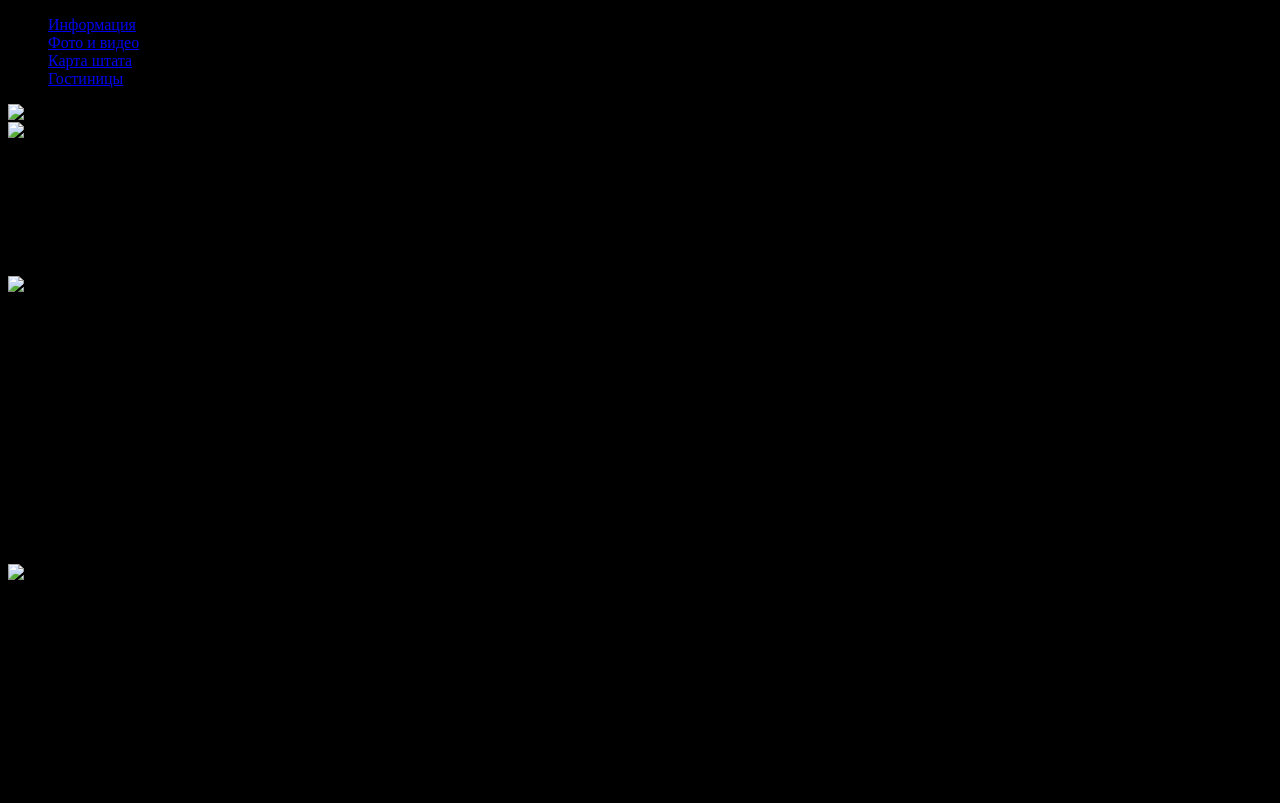
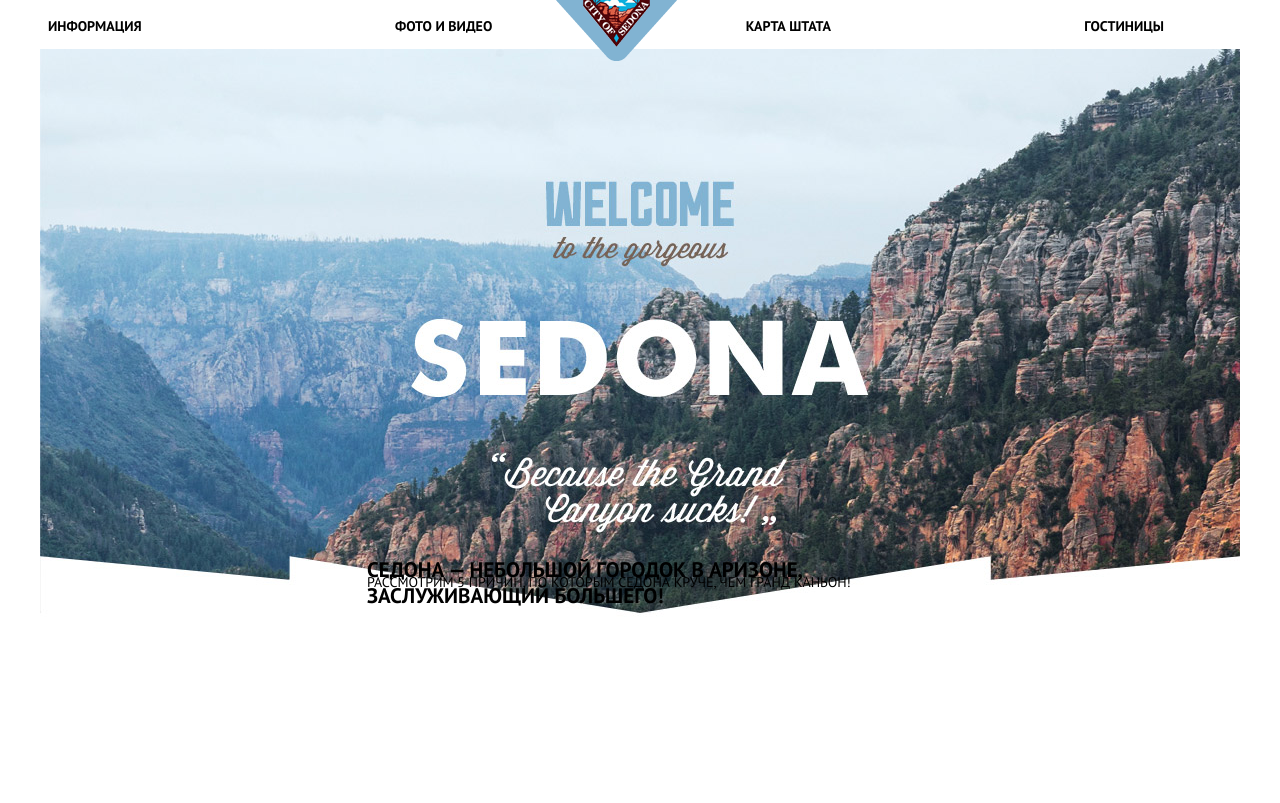
Before and after one commit to MysikM/Sedona, a plain HTML site: page index.html in a window 1280 px wide. Shown: the top 803 px of the page. Drawn offline with Linux system fonts and the light colour scheme.

Commit message:
Шапка

```diff
--- a/css/style.css
+++ b/css/style.css
@@ -1,3 +1,70 @@
 body{
-  background-color: black;
+  font-family: 'PT Sans', sans-serif;
+  font-size: 14px;
+  line-height: 21px;
+  text-transform: uppercase;
 }
+ul{
+  list-style: none;
+  color: black;
+}
+a{
+  text-decoration: none;
+  color: black;
+}
+.header{
+  display: flex;
+  -webkit-flex-direction: column;
+  -ms-flex-direction: column;
+  flex-direction: column;
+}
+.header .container1{
+  width: 1156px;
+}
+.header .navigation{
+  display: flex;
+  justify-content: space-between;
+  -webkit-flex-direction: row;
+  -ms-flex-direction: row;
+  flex-direction: row;
+  align-items: center;
+  margin-top: 5px;
+}
+.header .navigation .link{
+  font-size: 14px;
+  line-height: 26px;
+  font-weight: bold;
+}
+.header .logo{
+  display: inline-block;
+  position: relative;
+  top: -62px;
+  left: 540px;
+}
+.header .img__back{
+  width: 1200px;
+  margin: 0 auto;
+  margin-top: -80px;
+}
+.header .text-on-background{
+  display: block;
+  position: relative;
+}
+.header .text-on-background .title{
+  position: absolute;
+  bottom: 220px;
+  left: 359px;
+  font-size: 21px;
+  line-height: 26px;
+  font-weight: bold;
+}
+.header .text-on-background .discription{
+  position: absolute;
+  line-height: 26px;
+  bottom: 220px;
+  left: 359px;
+}
+
+.write-us{
+    display: none;
+}
--- a/index.html
+++ b/index.html
@@ -2,23 +2,26 @@
 <html lang="ru" dir="ltr">
   <head>
     <meta charset="utf-8">
+    <link href="https://fonts.googleapis.com/css?family=PT+Sans:400,700&amp;subset=cyrillic" rel="stylesheet">
     <link rel="stylesheet" href="css/style.css">
     <title>Sedona</title>
   </head>
   <body>
     <header class="header index_header">
-          <nav>
+          <nav class="container1">
             <ul class="navigation">
               <li class="list"><a href="#" class="link">Информация</a></li>
-              <li class="list"><a href="#" class="link">Фото и видео</a></li>
+              <li class="list"><a href="#" class="link sorved">Фото и видео</a></li>
               <li class="list"><a href="#" class="link">Карта штата</a></li>
               <li class="list"><a href="#" class="link">Гостиницы</a></li>
             </ul>
-            <img class="logo.png" src="logo_png" alt="Logotip">
+            <a class="logo" href="#">
+                <img class="img__logo" src="img/logo.png" alt="Logotip">
+            </a>
           </nav>
-          <img class="background" src="background_header.jpg" alt="Sedona welcome">
+          <img class="img__back" width="1200px" src="img/background_header.jpg" alt="Sedona welcome">
           <div class="text-on-background">
-              <b class="title">СЕДОНА — небольшой городок в АРИЗОНЕ,
+              <b class="title">СЕДОНА — небольшой городок в АРИЗОНЕ, <br>
                               зАСЛУЖИвающий большего!
               </b>
               <p class="discription">
@@ -41,7 +44,7 @@
                     СЕДОНА — НЕ АТтРАКЦИОН ДЛЯ ТУРИСТОВ, ТАМ ТЕЧЕТ СВОЯ ЖИЗНЬ
                   </p>
             </div>
-            <img src="n1.jpg" alt="Фото лагеря">
+            <img src="img/n1.jpg" alt="Фото лагеря">
         </section>
         <section class="list__featches">
             <ul>
@@ -72,7 +75,7 @@
             </ul>
         </section>
         <section class="bridge">
-            <img src="n2.jpg" alt="Фото моста дьявола">
+            <img src="img/n2.jpg" alt="Фото моста дьявола">
             <div class="discription">
                 <b class="title">
                   ТАМ ЕСТЬ
@@ -143,7 +146,7 @@
             </button>
         </section>
         <section class="map">
-            <img src="map.jpg" alt="Карта">
+            <img src="img/map.jpg" alt="Карта">
         </section>
     </main>
     <footer class="footer">
@@ -159,5 +162,25 @@
           Mysik
         </a>
     </footer>
+
+    <section class="write-us">
+          <label>
+              Дата заезда:
+              <input type="date" name="zaezd">
+              <span class="icon__calendar"></span>
+          </label>
+          <label>
+              Дата выезда:
+              <input type="date" name="viezd">
+              <span class="icon__calendar"></span>
+          </label>
+          <label>
+              Взрослые
+          </label>
+          <label>
+              Дети
+          </label>
+          <button type="button" name="button">Найти</button>
+    </section>
   </body>
 </html>
```
Also changed, not shown: hotels.html (+5 -3 lines).
